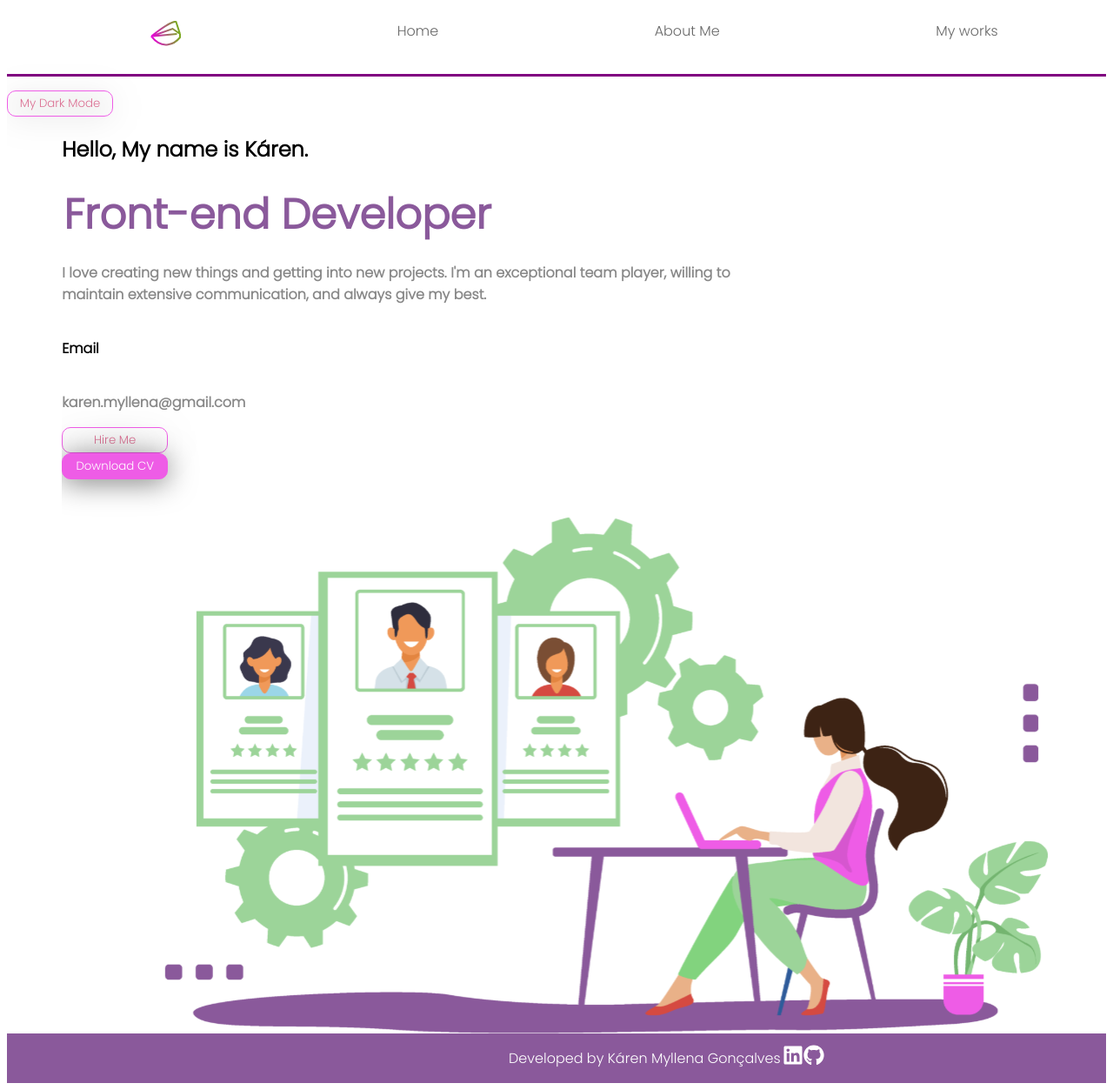
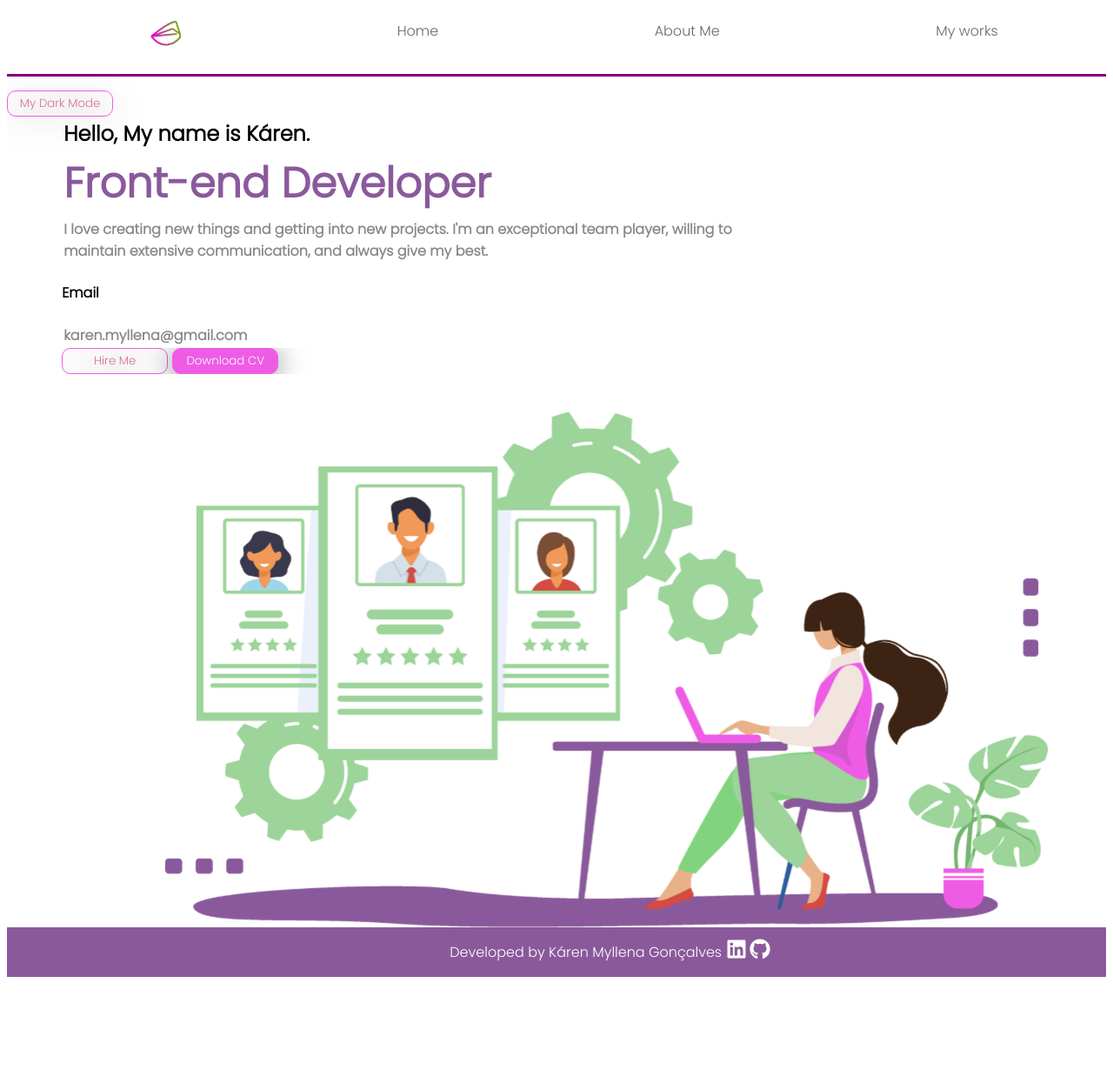
Before and after one commit to karenmscg/Portif-lio, a React (Create React App) app: page / in a window 1280 px wide. Shown: the whole page at 87% size. After the commit the page ends 1131 px from the top, so only its background shows below. Built offline with nearby package versions, Linux system fonts and the light colour scheme.

Commit message:
mudanças requisitadas

```diff
--- a/src/components/Footer/Footer.js
+++ b/src/components/Footer/Footer.js
@@ -2,14 +2,10 @@ import styled from "styled-components";
 
 export const FooterContainer = styled.div`
   background-color: #8a599b;
-  width: 120%;
-
+  width: 110%;
   display: flex;
-
   justify-content: center;
-
   flex-wrap: wrap;
-  bottom: 0px;
 `;
 
 export const MidiasSociais = styled.div``;
@@ -23,9 +19,10 @@ export const A = styled.a`
   color: white;
   align-self: center;
   font-size: x-large;
+  margin-right: 3px;
 `;
 
 export const P1 = styled.p`
   color: white;
-  margin-right: 2px;
+  margin-right: 5px;
 `;
--- a/src/components/HeroSection/HeroSection.js
+++ b/src/components/HeroSection/HeroSection.js
@@ -7,12 +7,11 @@ export const HeroContainer = styled.div`
   display: flex;
   flex-direction: column;
 `;
-export const H1 = styled.h1`
-  font-size: 48px;
-  font-weight: bold;
-  color: #8a599b;
-  margin: 2px;
+
+export const ButtonContainer = styled.div`
+
 `;
+
 export const Button = styled.button`
   background: ${(props) => (props.primary ? "#EE5CE6" : "transparent")};
   color: ${(props) => (props.primary ? "white" : "palevioletred")};
@@ -22,6 +21,13 @@ export const Button = styled.button`
   box-sizing: border-box;
   filter: drop-shadow(0px 4px 16px rgba(0, 0, 0, 0.5));
   border-radius: 10px;
+  margin-right: 5px;
+  overflow: hidden;
+
+  &:hover {
+    color: black;
+    transition: 0.8s;
+  }
 `;
 
 export const Img = styled.img`
@@ -32,4 +38,16 @@ export const P = styled.p`
   width: 70%;
   font-weight: bold;
   color: #888888;
+  margin: 2px;
 `;
+
+export const H1 = styled.h1`
+  font-size: 48px;
+  font-weight: bold;
+  color: #8a599b;
+  margin: 2px;
+`;
+
+export const H2 = styled.h2 `
+ margin: 2px;
+`
--- a/src/components/HeroSection/index.js
+++ b/src/components/HeroSection/index.js
@@ -1,14 +1,21 @@
 import React from "react";
-import { Button, H1, HeroContainer, Img, P } from "./HeroSection";
-import imageWork from '../../Images/work_area.svg'
+import {
+  Button,
+  ButtonContainer,
+  H1,
+  H2,
+  HeroContainer,
+  Img,
+  P,
+} from "./HeroSection";
+import imageWork from "../../Images/work_area.svg";
 
 const HeroSection = () => {
   return (
     <div>
       <HeroContainer>
-      <h2>Hello, My name is Káren.</h2>
-      <H1>
-        Front-end Developer </H1>
+        <H2>Hello, My name is Káren.</H2>
+        <H1>Front-end Developer </H1>
         <P>
           I love creating new things and getting into new projects. I'm an
           exceptional team player, willing to maintain extensive communication,
@@ -16,11 +23,12 @@ const HeroSection = () => {
         </P>
         <h4>Email</h4>
         <P>karen.myllena@gmail.com</P>
+        <ButtonContainer>
           <Button>Hire Me</Button>
           <Button primary>Download CV</Button>
-      <Img src={imageWork}/>
+        </ButtonContainer>
+        <Img src={imageWork} />
       </HeroContainer>
-
     </div>
   );
 };
--- a/src/components/Menu/Menu.js
+++ b/src/components/Menu/Menu.js
@@ -6,10 +6,7 @@ export const Menu = styled.menu`
   height: 64px;
   top: 0px;
   width: 100%;
-  border-style: solid;
-  border-top: none;
-  border-left: none;
-  border-right: none;
+  border-style:none none solid none;
   border-bottom-color: purple;
   display: flex;
   justify-content: space-around;
@@ -19,15 +16,8 @@ export const NavLink = styled(Link)`
   font-size: 16px;
   line-height: 24px;
   color: #696969;
-  align-items: center;
   text-decoration: none;
 
-
-  &:hover {
-    color: #8a599b;
-    text-decoration: underline;
-    transition: 0.2s ease-in-out;
-  }
 `;
 
 export const MenuIcon = styled.div`
```
Lines whose indentation alone changed are shown as unchanged.
